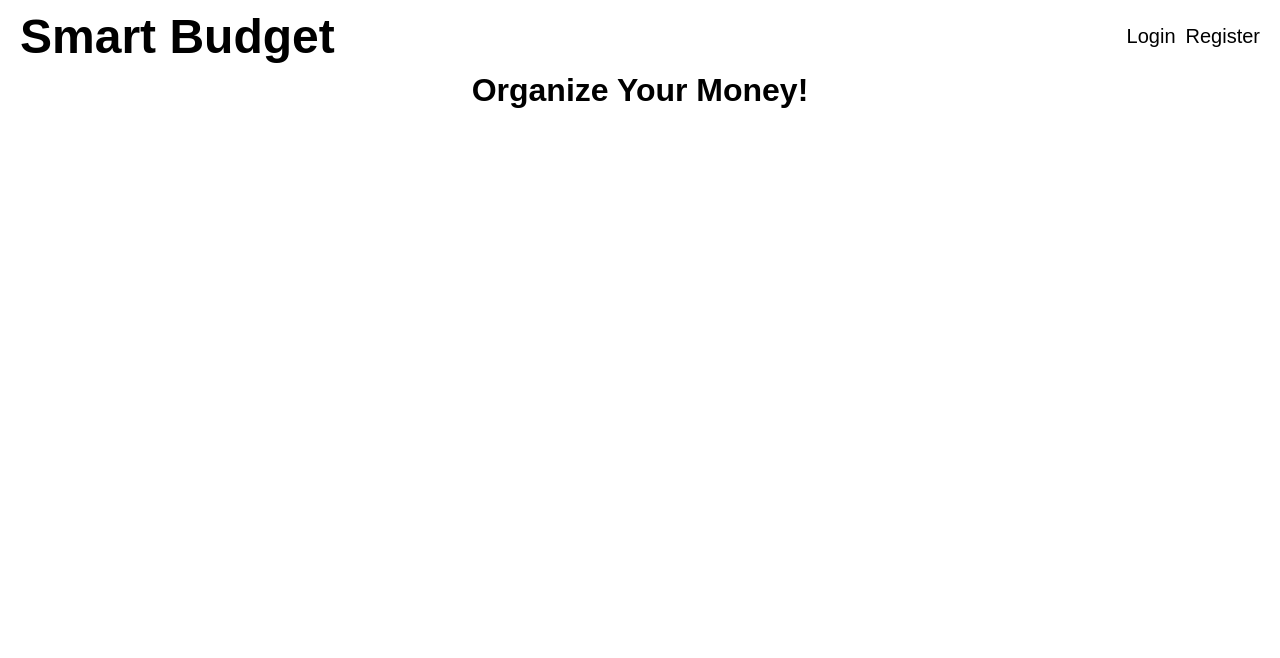
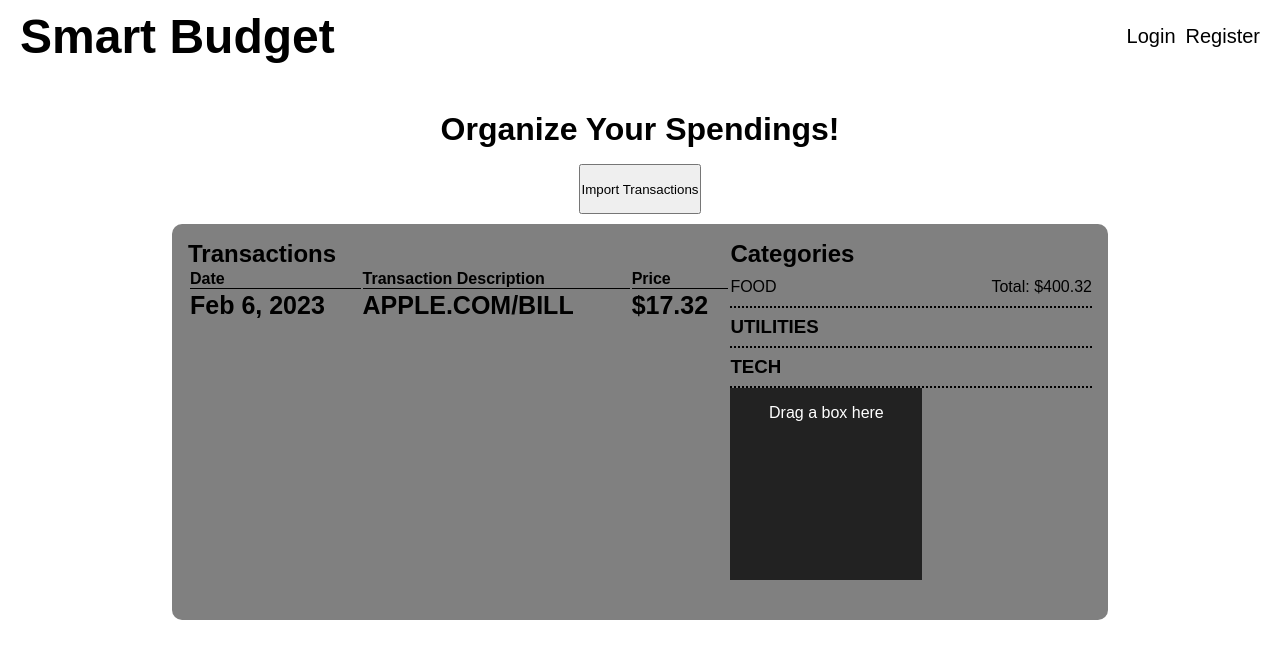
Before and after one commit to ScorpiosCrux/Budget-Smart, a Next.js app in the folder frontend/: page / in a window 1280 px wide. Shown: the top 658 px of the page. Built offline with nearby package versions, Linux system fonts and the light colour scheme; no server answers.

Commit message:
Basic DND created

```diff
--- /dev/null
+++ b/frontend/components/Category.tsx
@@ -0,0 +1,45 @@
+import type { CSSProperties, FC } from "react";
+import { useDrop } from "react-dnd";
+import { ItemTypes } from "./Dashboard";
+
+
+
+const style: CSSProperties = {
+	height: "12rem",
+	width: "12rem",
+	marginRight: "1.5rem",
+	marginBottom: "1.5rem",
+	color: "white",
+	padding: "1rem",
+	textAlign: "center",
+	fontSize: "1rem",
+	lineHeight: "normal",
+	float: "left",
+};
+
+const Category: FC = () => {
+	const [{ canDrop, isOver }, drop] = useDrop(() => ({
+		accept: ItemTypes.TRANSACTION,
+		drop: () => alert("test"),
+		collect: (monitor) => ({
+			isOver: monitor.isOver(),
+			canDrop: monitor.canDrop(),
+		}),
+	}));
+
+	const isActive = canDrop && isOver;
+	let backgroundColor = "#222";
+	if (isActive) {
+		backgroundColor = "darkgreen";
+	} else if (canDrop) {
+		backgroundColor = "darkkhaki";
+	}
+
+	return (
+		<div ref={drop} style={{ ...style, backgroundColor }}>
+			{isActive ? "Release to drop" : "Drag a box here"}
+		</div>
+	);
+};
+
+export default Category;
--- /dev/null
+++ b/frontend/components/Dashboard.tsx
@@ -0,0 +1,129 @@
+import styled from "styled-components";
+import Category from "./Category";
+import { DndProvider } from "react-dnd";
+import { HTML5Backend } from "react-dnd-html5-backend";
+import Transaction from "./Transaction";
+
+export const ItemTypes = {
+	TRANSACTION: "transaction",
+};
+
+const Dashboard = () => {
+	return (
+		<DndProvider backend={HTML5Backend}>
+			<DashboardContainer>
+				<h1>Organize Your Spendings!</h1>
+				<div className="controls">
+					<button>Import Transactions</button>
+				</div>
+				<div className="sorter">
+					<div className="transactions">
+						<h2>Transactions</h2>
+
+						<table>
+							<tbody>
+								<tr>
+									<th>Date</th>
+									<th>Transaction Description</th>
+									<th>Price</th>
+								</tr>
+
+								<Transaction />
+							</tbody>
+						</table>
+					</div>
+					<div>
+						<h2>Categories</h2>
+						<div className="categories">
+							<div className="category">
+								<span className="category-title">Food</span>
+								<div>
+									<span>Total: </span>
+									<span>$400.32</span>
+								</div>
+							</div>
+							<div className="category">
+								<h3 className="category-title">Utilities</h3>
+							</div>
+							<div className="category">
+								<h3 className="category-title">Tech</h3>
+							</div>
+
+							<Category />
+						</div>
+					</div>
+				</div>
+			</DashboardContainer>
+		</DndProvider>
+	);
+};
+
+export default Dashboard;
+
+const DashboardContainer = styled.div`
+	height: fit-content;
+	display: grid;
+	grid-template-columns: repeat(12, 1fr);
+	justify-content: center;
+	align-items: flex-start;
+	width: 1000px;
+	row-gap: 10px;
+
+	border-radius: 10px;
+	padding: 2rem;
+
+	h1 {
+		grid-column-start: 1;
+		grid-column-end: 13;
+		height: 50px;
+		display: flex;
+		align-items: center;
+		justify-content: center;
+	}
+
+	.controls {
+		grid-column-start: 1;
+		grid-column-end: 13;
+		height: 50px;
+		display: flex;
+		justify-content: center;
+	}
+
+	.sorter {
+		grid-column-start: 1;
+		grid-column-end: 13;
+		border-radius: 10px;
+
+		display: grid;
+		grid-template-columns: 60% 40%;
+
+		padding: 1rem;
+
+		background-color: grey;
+	}
+
+	.transactions {
+		table {
+			width: 100%;
+
+			th {
+				text-align: left;
+				border-bottom: 1px black solid;
+			}
+		}
+	}
+
+	.categories {
+		.category {
+			height: 40px;
+			display: flex;
+			align-items: center;
+			justify-content: space-between;
+			border-bottom: 2px dotted black;
+		}
+
+		.category-title {
+			text-transform: uppercase;
+		}
+	}
+`;
--- /dev/null
+++ b/frontend/components/Transaction.tsx
@@ -0,0 +1,27 @@
+import { useDrag } from "react-dnd";
+import { ItemTypes } from "./Dashboard";
+
+const Transaction = () => {
+	const [{ isDragging }, drag] = useDrag(() => ({
+		type: ItemTypes.TRANSACTION,
+		collect: (monitor) => ({
+			isDragging: !!monitor.isDragging(),
+		}),
+	}));
+	return (
+		<tr
+			ref={drag}
+			style={{
+				opacity: isDragging ? 0.5 : 1,
+				fontSize: 25,
+				fontWeight: "bold",
+				cursor: "move",
+			}}>
+			<td>Feb 6, 2023</td>
+			<td>APPLE.COM/BILL</td>
+			<td>$17.32</td>
+		</tr>
+	);
+};
+
+export default Transaction;
--- a/frontend/package.json
+++ b/frontend/package.json
@@ -24,6 +24,8 @@
     "formik": "^2.2.9",
     "next": "13.1.5",
     "react": "18.2.0",
+    "react-dnd": "^16.0.1",
+    "react-dnd-html5-backend": "^16.0.1",
     "react-dom": "18.2.0",
     "styled-components": "^5.3.6",
     "typescript": "4.9.4",
--- a/frontend/src/pages/index.tsx
+++ b/frontend/src/pages/index.tsx
@@ -2,6 +2,7 @@ import Head from 'next/head'
 import Image from 'next/image'
 import { Inter } from '@next/font/google'
 import styles from '@/styles/Home.module.css'
+import Dashboard from 'components/Dashboard'
 
 const inter = Inter({ subsets: ['latin'] })
 
@@ -14,7 +15,7 @@ export default function Home() {
         <meta name="viewport" content="width=device-width, initial-scale=1" />
         <link rel="icon" href="/favicon.ico" />
       </Head>
-      <h1>Organize Your Money!</h1>
+      <Dashboard/>
     </>
   )
 }
```
Also changed, not shown: frontend/theme.js (+11 -0 lines), 1 other file (tests, documents, lock files or other folders).
